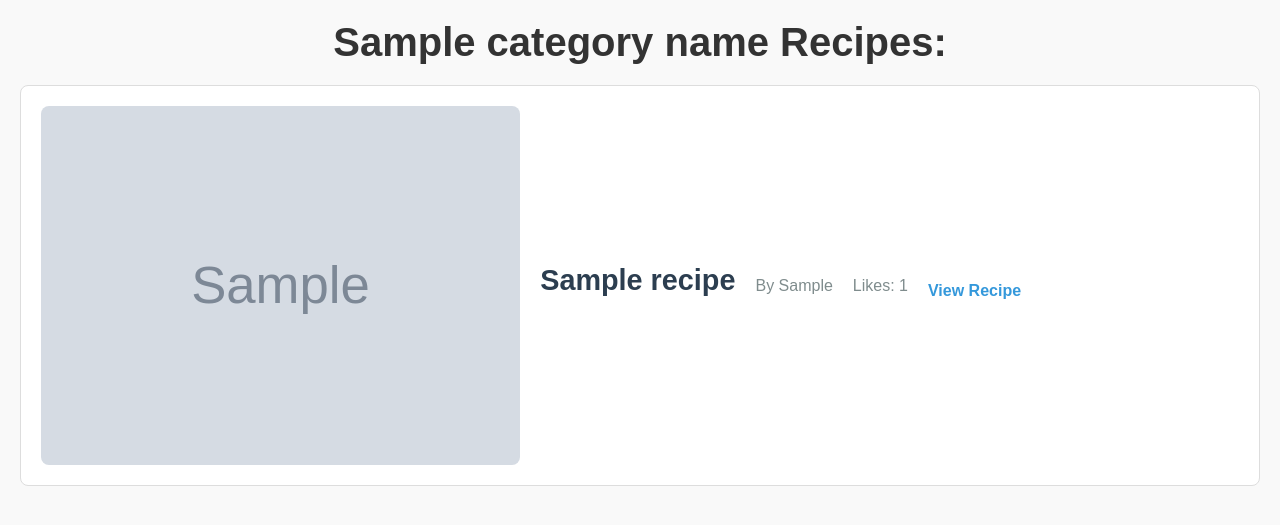
After one commit to skourde/MyRecipePal, a Node server app: template pg-sd2/app/views/category_recipes.pug in a window 1280 px wide. The commit adds this page. Shown: the top 525 px of the page. Run offline with Node 20, Linux system fonts and the light colour scheme; the template is opened without the code that fills it: most values are stand-ins (such as "Sample title", 1, 10 or a date in 2020); grey boxes marked "Sample" are stand-in pictures; some libraries are stand-ins or nearby versions.

Commit message:
I created a category list at the bottom of the recipe list + A page for each category and all the recipes within that category

```diff
--- a/pg-sd2/app/app.js
+++ b/pg-sd2/app/app.js
@@ -113,13 +113,65 @@ app.get("/aboutus", function (req, res){
     res.render("about-us");
     });
 
-//Listing page (Recipes list)
+/*//Listing page (Recipes list)
 app.get("/recipes/", function (req, res){
     var sql = "SELECT recipe_id, title, image FROM recipe";
     db.query(sql).then(results => {
         res.render("recipes-list", {recipes: results});
     });
+});*/
+
+// Listing page (Recipes list)
+app.get("/recipes/", function (req, res) {
+    var recipeSql = "SELECT recipe_id, title, image FROM recipe";
+    var categorySql = "SELECT category_id, category_name FROM category";
+
+    // Execute both queries
+    Promise.all([db.query(recipeSql), db.query(categorySql)])
+        .then(results => {
+            // results[0] contains the recipes, results[1] contains the categories
+            res.render("recipes-list", {
+                recipes: results[0] || [], // Default to an empty array if no recipes
+                categories: results[1] || [] // Default to an empty array if no categories
+            });
+        })
+        .catch(err => {
+            console.error('Error fetching recipes or categories:', err);
+            res.status(500).send('Error fetching recipes or categories');
+        });
 });
+
+// Single category - list recipes in the category
+app.get("/categories/:id", function (req, res) {
+    var categoryId = req.params.id;
+    var sql = `
+      SELECT recipe.*,
+             user.FirstName AS user_firstname,
+             (SELECT COUNT(*) FROM likes WHERE likes.recipe_id = recipe.recipe_id) AS like_count,
+             category.category_name
+      FROM recipe
+      JOIN user ON recipe.user_id = user.user_id
+      JOIN category ON recipe.category_id = category.category_id
+      WHERE recipe.category_id = ?`;
+
+    db.query(sql, [categoryId]).then(results => {
+        if (results.length > 0) {
+            res.render("category_recipes", {
+                recipes: results,
+                categoryName: results[0].category_name
+            });
+        } else {
+            res.status(404).send("No recipes found for this category");
+        }
+    }).catch(err => {
+        console.error("\u274C Database Query Error:", err);
+        res.status(500).send("Error fetching recipes for this category");
+    });
+});
+
+
+
+
 
 //Single recipe - individual recipe details
 app.get("/recipes/:id", function (req, res) {
--- /dev/null
+++ b/pg-sd2/app/views/category_recipes.pug
@@ -0,0 +1,20 @@
+doctype html
+html
+  head
+    title #{categoryName} Recipes
+    link(rel="stylesheet", href="/category_recipes.css")
+  body
+    h1 #{categoryName} Recipes:
+    ul
+      if recipes.length
+        each recipe in recipes
+          li
+            .recipe-card
+              if recipe.image
+                img(src=recipe.image, alt=recipe.title, class="recipe-image")
+              h2 #{recipe.title}
+              p By #{recipe.user_firstname}
+              p Likes: #{recipe.like_count}
+              a(href="/recipes/" + recipe.recipe_id) View Recipe
+      else
+        p.no-recipes No recipes found in this category.
--- /dev/null
+++ b/pg-sd2/static/category_recipes.css
@@ -0,0 +1,84 @@
+/* categories.css */
+
+/* Reset some basic styles */
+* {
+    margin: 0;
+    padding: 0;
+    box-sizing: border-box;
+  }
+
+  body {
+    font-family: Arial, sans-serif;
+    background-color: #f9f9f9;
+    color: #333;
+    padding: 20px;
+  }
+
+  h1 {
+    text-align: center;
+    font-size: 2.5rem;
+    margin-bottom: 20px;
+    color: #333;
+  }
+
+  ul {
+    list-style-type: none;
+    padding: 0;
+  }
+
+  li {
+    background-color: #fff;
+    border: 1px solid #ddd;
+    border-radius: 8px;
+    margin-bottom: 15px;
+    padding: 20px;
+    transition: all 0.3s ease-in-out;
+  }
+
+  li:hover {
+    transform: scale(1.02);
+    box-shadow: 0 4px 10px rgba(0, 0, 0, 0.1);
+  }
+
+  .recipe-card {
+    display: flex;
+    gap: 20px;
+    align-items: center;
+  }
+
+  .recipe-image {
+    width: 40%; /* Set the image width to 40% of the container */
+    height: auto;
+    object-fit: cover; /* Ensures the image maintains its aspect ratio and fills the area */
+    border-radius: 8px;
+  }
+
+  h2 {
+    font-size: 1.8rem;
+    color: #2c3e50;
+    margin-bottom: 10px;
+  }
+
+  p {
+    font-size: 1rem;
+    color: #7f8c8d;
+    margin: 5px 0;
+  }
+
+  a {
+    color: #3498db;
+    text-decoration: none;
+    font-weight: bold;
+    display: inline-block;
+    margin-top: 10px;
+  }
+
+  a:hover {
+    text-decoration: underline;
+  }
+
+  .no-recipes {
+    text-align: center;
+    font-size: 1.2rem;
+    color: #e74c3c;
+  }
```
Also changed, not shown: pg-sd2/app/views/recipes-list.pug (+11 -0 lines).
